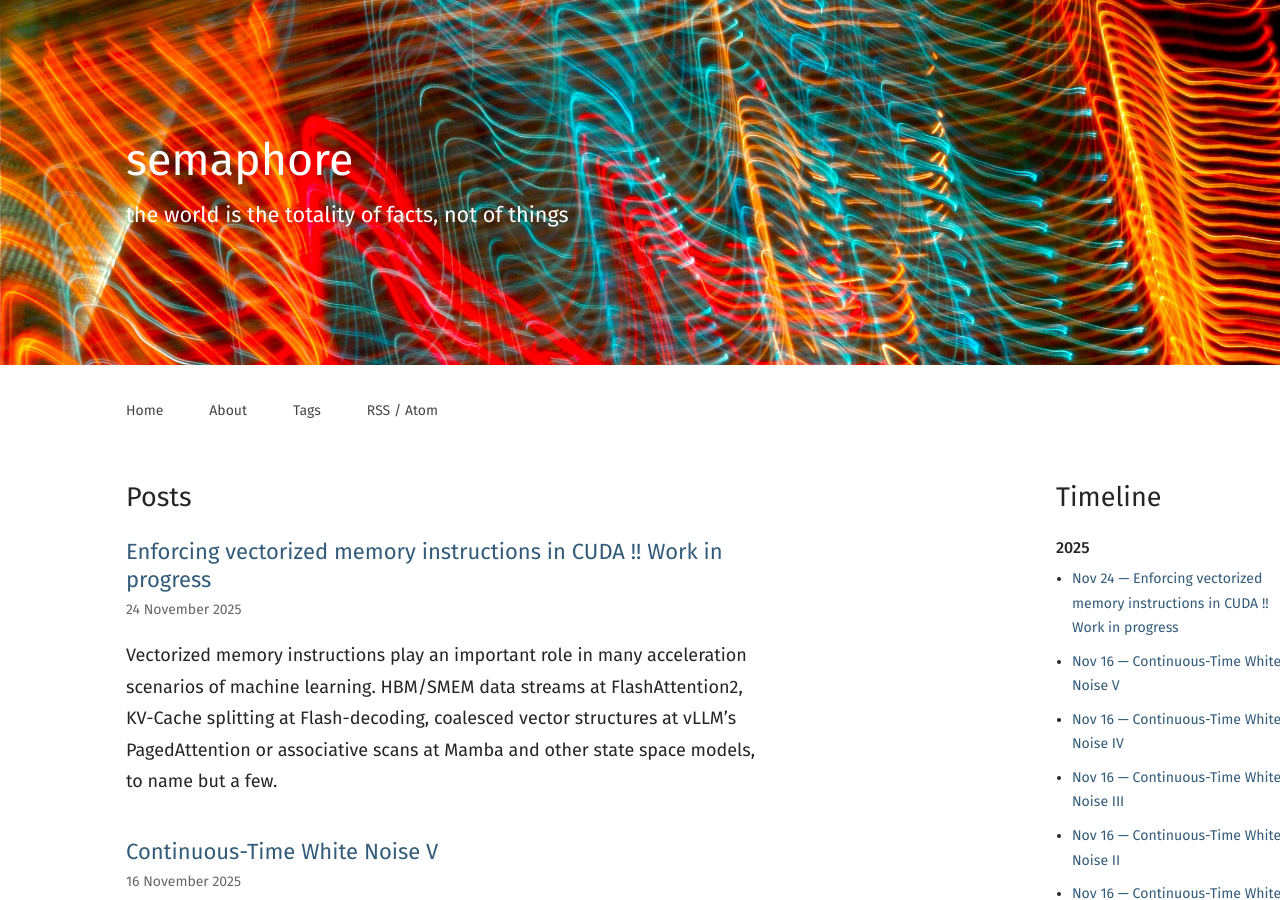
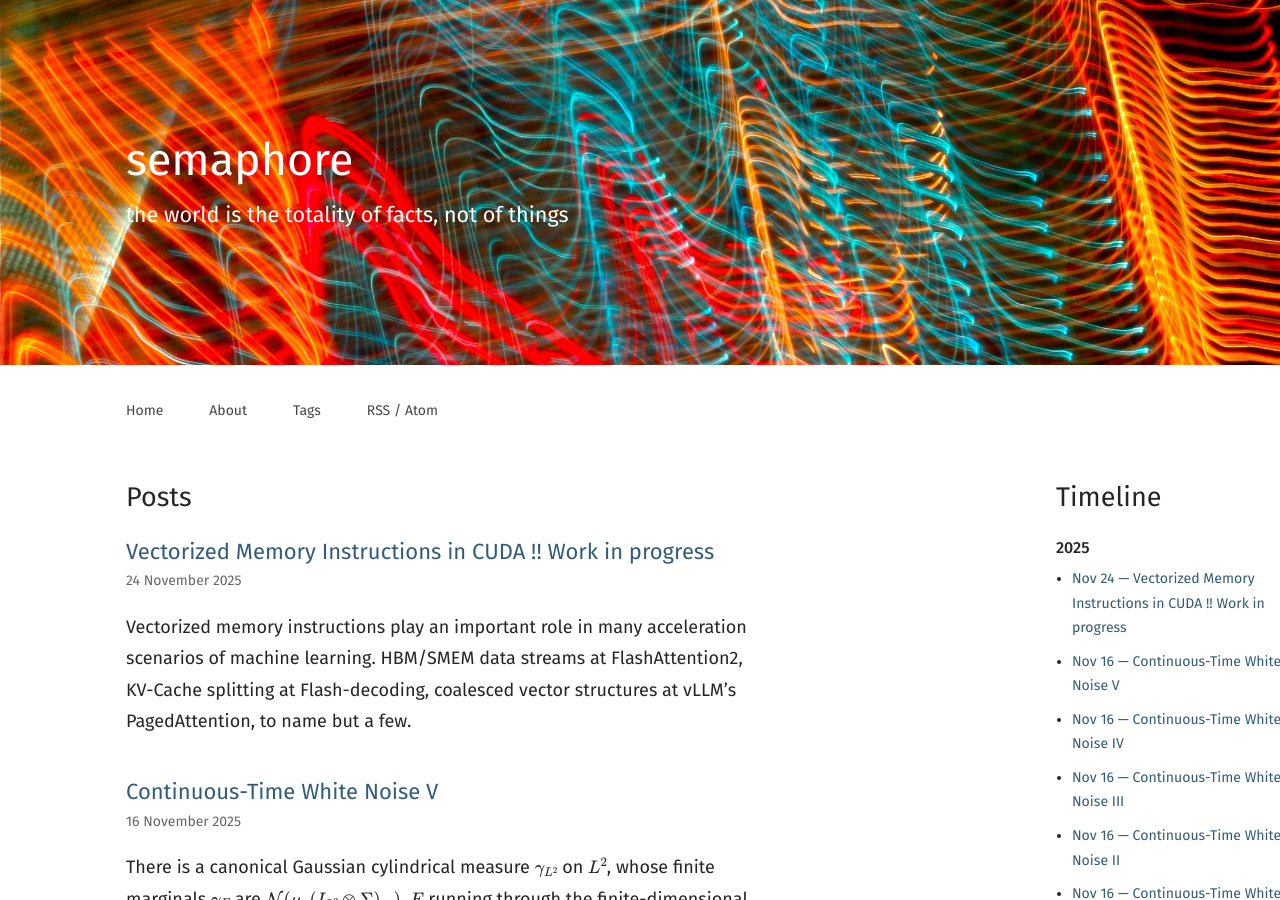
Before and after one commit to sema4r/sema4r.github.io, a Jekyll site: the page built from index.md, in a window 1280 px wide and 900 px high. Built offline with Jekyll 4.4.1, drawn with Linux system fonts in a browser that asks for light colours.

Commit message:
Update 2025-11-24-VECT128.md

```diff
--- a/_posts/2025-11-24-VECT128.md
+++ b/_posts/2025-11-24-VECT128.md
@@ -1,6 +1,6 @@
 ---
 layout: post
-title: "Enforcing vectorized memory instructions in CUDA !! Work in progress"
+title: "Vectorized Memory Instructions in CUDA !! Work in progress"
 date: 2025-11-24
 migrated: 2026-10-30
 tags:
@@ -9,12 +9,11 @@ tags:
 
 Vectorized memory instructions play an important role in many acceleration scenarios of machine learning.
 HBM/SMEM data streams at FlashAttention2, KV-Cache splitting at Flash-decoding, coalesced vector structures at
-vLLM's PagedAttention or associative scans at Mamba and other state space models, to name but a few.
+vLLM's PagedAttention, to name but a few.
 
-But making the CUDA compiler infrastructure (NVVM/cicc + ptxas) reliably generate vectorized PTX or SASS output
-is not a straight forward matter. The code snippets below show shared-memory vectorized 128-bit store and load
-with the expected vectorized PTX and SASS primitives. Not even for explicit code like this, with consistent tool
-chain version and compiler flags.
+But the CUDA compiler infrastructure (NVVM/cicc + ptxas) does not guarantee vectorized PTX or SASS output.
+The code snippets below show shared-memory vectorized 128-bit store and load with the expected vectorized PTX
+and SASS primitives. Not even for explicit code like this, with consistent tool chain version and compiler flags.
 
 <br>
 
```
